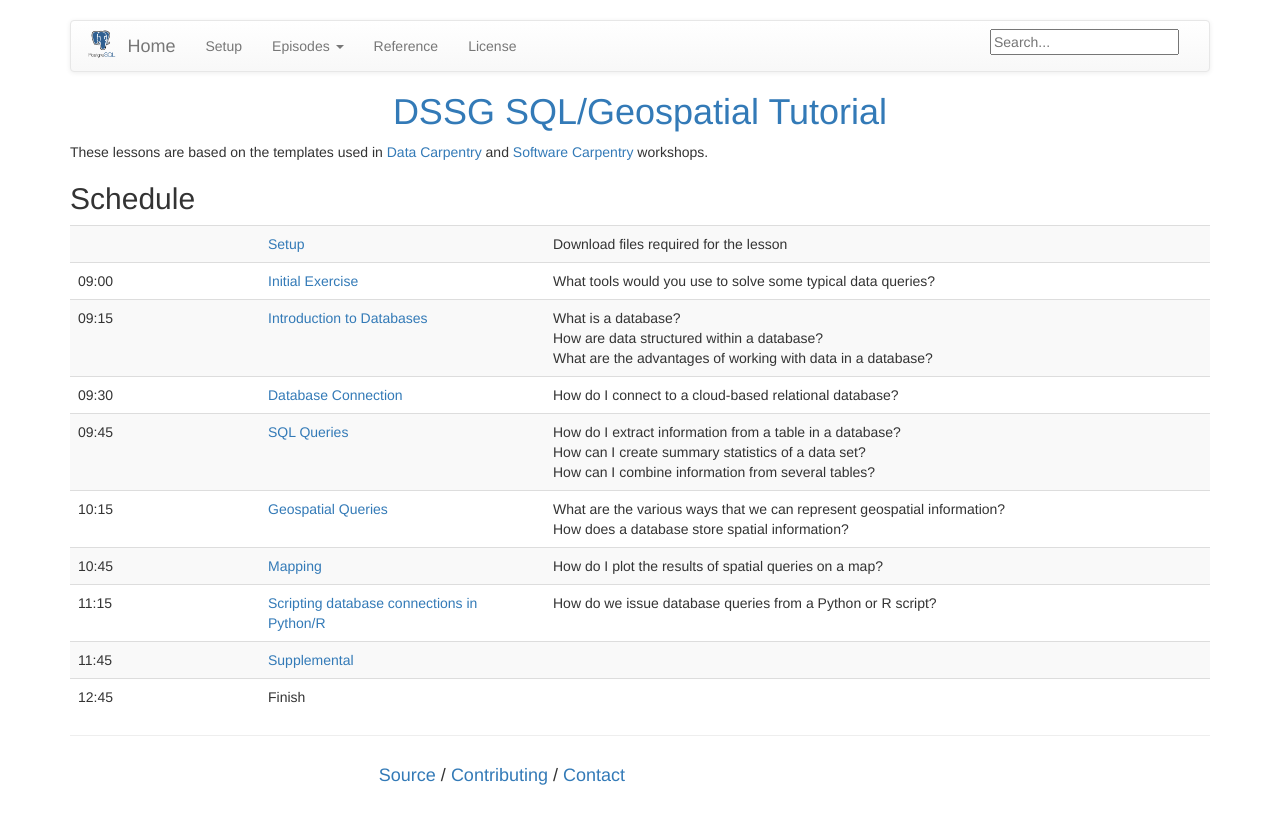
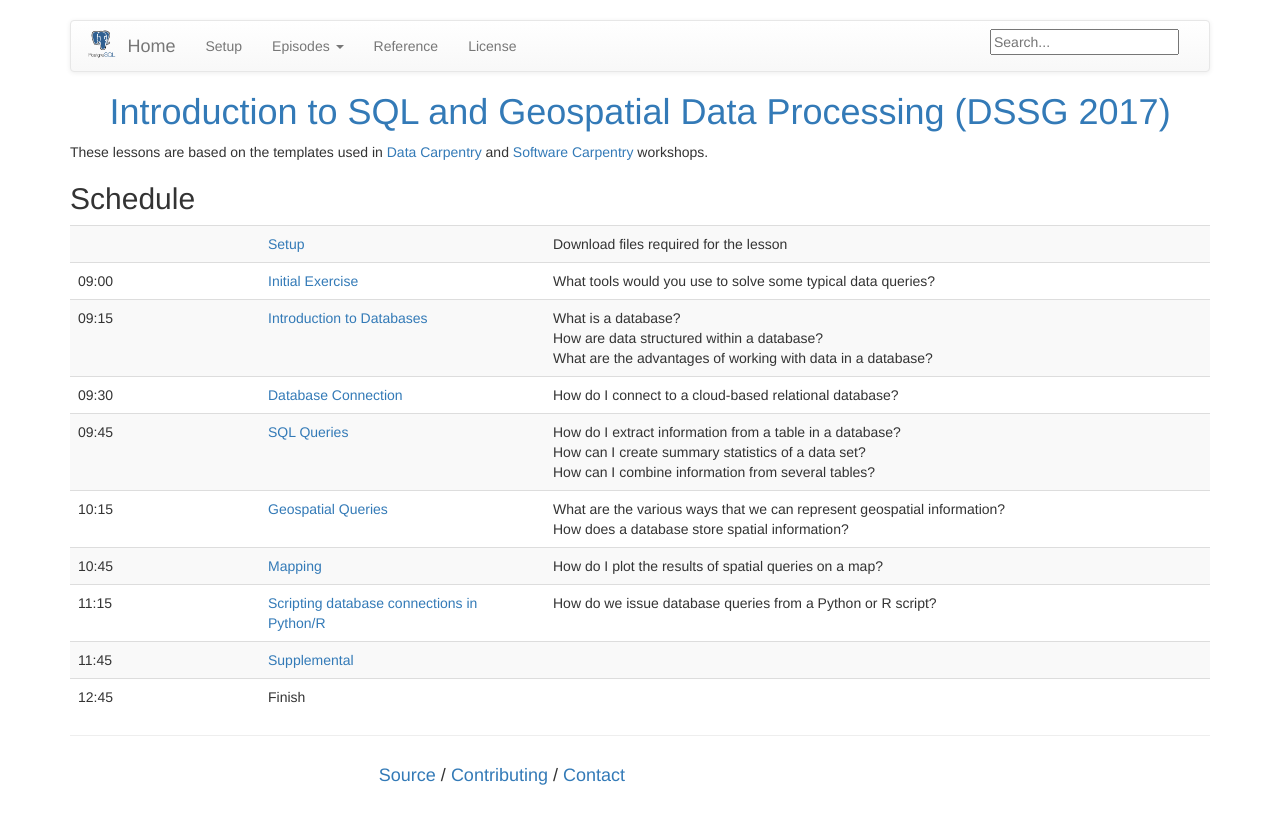
Before and after one commit to uwescience/SQL-geospatial-tutorial, a Jekyll site: the page built from index.md, in a window 1280 px wide. Shown: the top 824 px of the page. Built offline with Jekyll 4.4.1, drawn with Linux system fonts in a browser that asks for light colours.

Commit message:
Updating title

```diff
--- a/_config.yml
+++ b/_config.yml
@@ -7,7 +7,7 @@ encoding: utf-8
 kind: "lesson"
 
 # Overall title for pages.
-title: "DSSG SQL/Geospatial Tutorial"
+title: "Introduction to SQL and Geospatial Data Processing (DSSG 2017)"
 
 # Repository URL (without trailing slash).
 repo: https://github.com/uwescience/SQL-geospatial-tutorial
@@ -18,6 +18,7 @@ root: "/SQL-geospatial-tutorial"
 
 # Contact email address.
 email: arendta@uw.edu
+email: vms16@uw.edu
 
 #------------------------------------------------------------
 # Generic settings (should not need to change).
```
